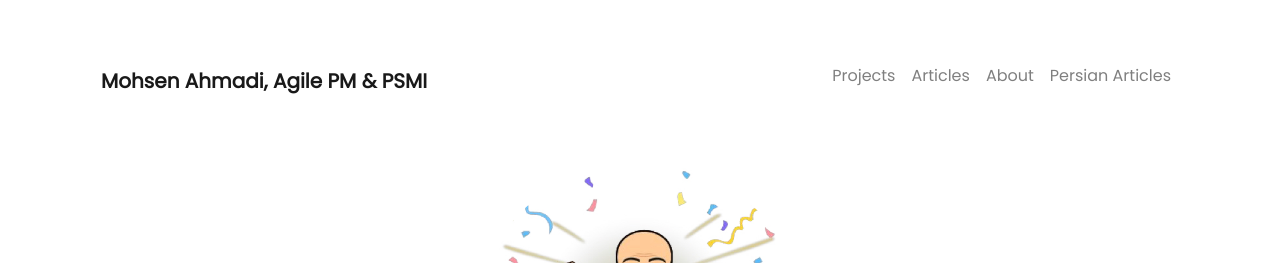
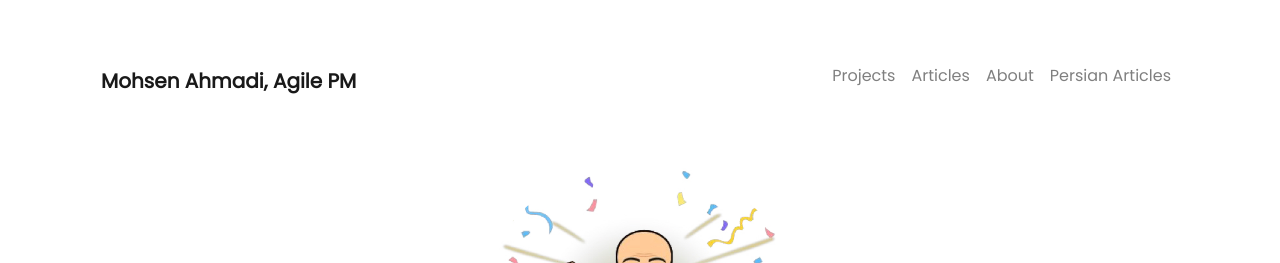
Before and after one commit to mohsenahmadi/mohsenahmadi.github.io, a Jekyll site: the page built from index.html, in a window 1280 px wide. Shown: the top 263 px of the page. Built offline with Jekyll 4.4.1, drawn with Linux system fonts in a browser that asks for light colours; nearby versions of some CDN libraries; comment, search, counter and statistics services are not loaded.

Commit message:
changing some tags in header and body

```diff
--- a/_config.yml
+++ b/_config.yml
@@ -1,5 +1,5 @@
 # Site settings
-title: Mohsen Ahmadi, Agile PM & PSMI
+title: Mohsen Ahmadi, Agile PM
 description: >- # this means to ignore newlines until "baseurl:"
   Agile Product/Project Manager and Scrum Master, with the successful product/project management history. Highly skilled in collaborating with team members to achieve business and financial goals. Also, Python Lover, Coffee Addict, Have a Big Dream, Nutella, Workout, Travel and Backpacker
 baseurl: "" # the subpath of your site, e.g. /blog
```
